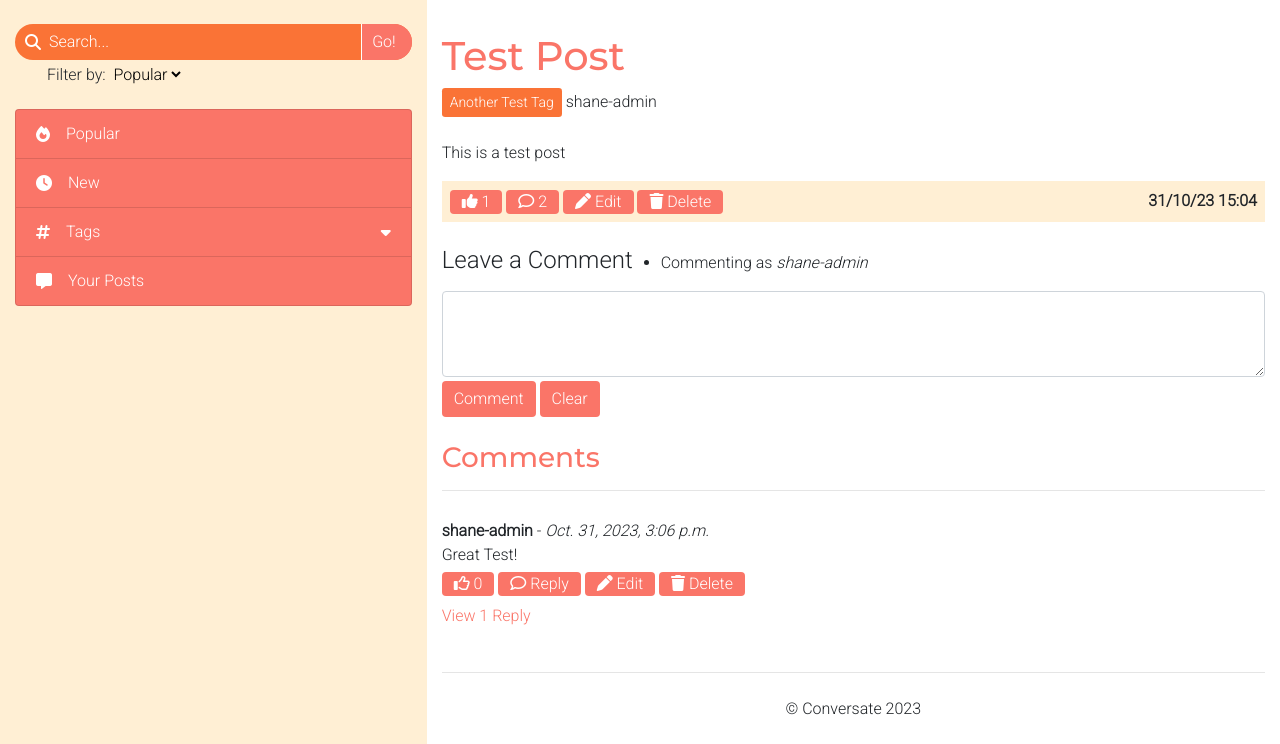
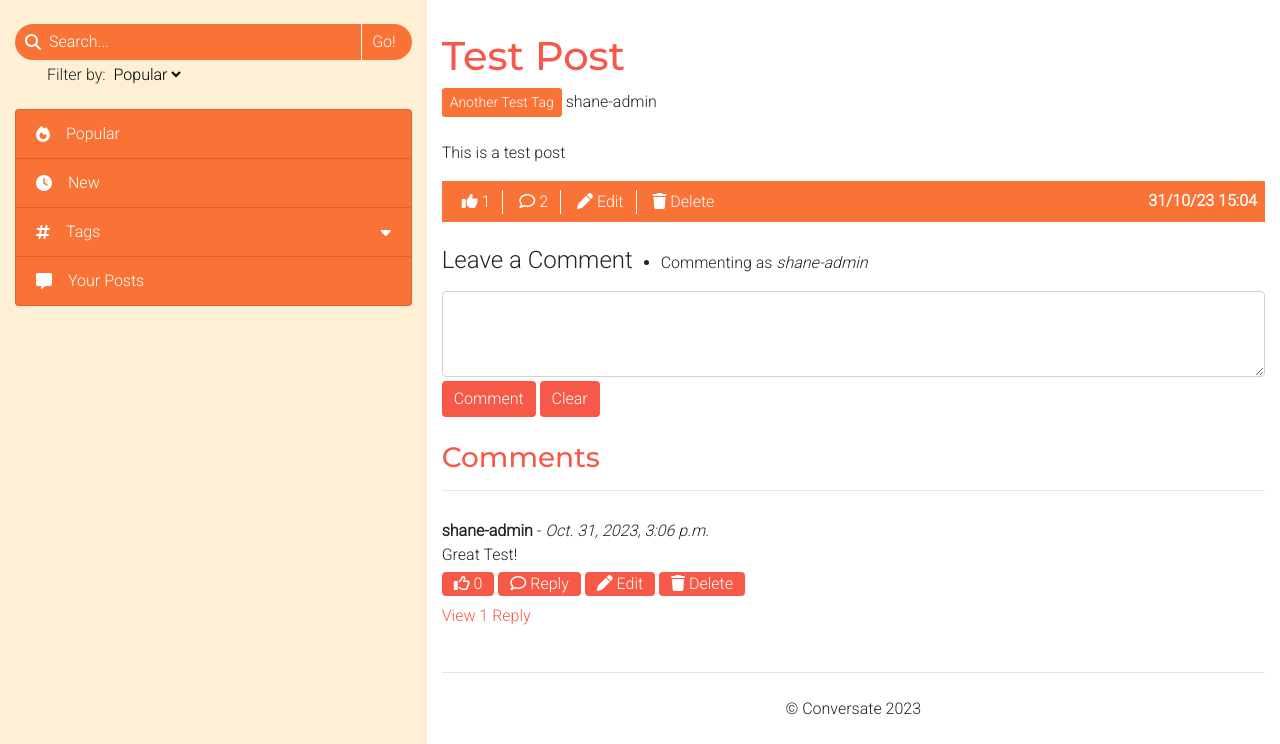
Before and after one commit to ShaneByrne0963/conversate-dot-com, a Django app: a page that uses templates/post_details.html in a window 1280 px wide. Shown: the part 56-800 px from the top of the page. Run offline with Django 3.2, Linux system fonts and the light colour scheme; a user stored in the database is signed in; data comes from the database, SQL or seed files in the repository; both versions use the stored data as it was after the commit; some libraries are stand-ins or nearby versions.

Commit message:
Update design of post footer

```diff
--- a/forum/models.py
+++ b/forum/models.py
@@ -49,20 +49,6 @@ class Post(models.Model):
     def number_of_comments(self):
         return self.comments.count()
 
-    def date_formatted(self):
-        day = ''
-        if self.posted_on.day < 10:
-            day += '0'
-        day += str(self.posted_on.day)
-        month = ''
-        if self.posted_on.month < 10:
-            month += '0'
-        month += str(self.posted_on.month)
-        year = self.posted_on.year % 100
-        hour = self.posted_on.hour
-        minute = self.posted_on.minute
-        return (f'{day}/{month}/{year},{hour}:{minute} -')
-
 
 class Comment(models.Model):
     post = models.ForeignKey(Post, on_delete=models.CASCADE,
--- a/static/css/style.css
+++ b/static/css/style.css
@@ -27,11 +27,11 @@ a,
 h1,
 h2,
 h3 {
-    color: #FA7568;
+    color: #f75949;
 }
 
 .btn {
-    background-color: #FA7568;
+    background-color: #f75949;
     border: none;
     color: white;
 }
@@ -48,6 +48,12 @@ a:hover {
     display: flex;
     align-items: center;
     justify-content: center;
+}
+
+/* Adds a white line to separate an element to the right of it */
+.line-separate {
+    border-radius: 0;
+    border-right: 1px solid white;
 }
 
 /* --------------------------------------------------------Login--------------------------------------------------------- */
@@ -98,6 +104,11 @@ a:hover {
     text-align: center;
 }
 
+.nav-icon:hover {
+    color: white;
+    background-color: #f75949;
+}
+
 /* ------------------------------------------------------Side Navigation------------------------------------------------------ */
 
 .side-nav>a {
@@ -105,18 +116,19 @@ a:hover {
     grid-template-columns: auto 1fr auto;
     grid-template-rows: 1fr;
     color: white;
-    background-color: #FA7568;
+    background-color: #FA7336;
 }
 
-.side-nav>a:hover {
-    background-color: #FA9C52;
+.side-nav>a:hover,
+.side-nav>a.active:hover {
+    background-color: #f75949;
     color: white;
     font-weight: bold;
 }
 
 .side-nav>a.active {
-    background-color: #FA7336;
-    border-color: #FA7568;
+    background-color: #FA9C52;
+    border-color: rgba(0, 0, 0, 0.25);
 }
 
 .search-bar {
@@ -150,15 +162,15 @@ a:hover {
 }
 
 .search-bar input[type=submit] {
-    background-color: #FA7568;
+    background: none;
     border: none;
     border-left: 1px solid white;
     padding: 4px 16px 4px 10px;
     color: white;
 }
 
-.search-bar button:hover {
-    background-color: #FA9C52;
+.search-bar input[type=submit]:hover {
+    background-color: #f75949;
 }
 
 #search-filter {
@@ -204,8 +216,14 @@ a:hover {
 }
 
 #post-footer {
-    background-color: #FFEFD4;
+    background-color: #FA7336;
     padding: 8px;
+    color: white;
+}
+
+#post-footer button,
+#post-footer a {
+    background: none;
 }
 
 /* ------------------------------------------------------Post Form------------------------------------------------------ */
--- a/templates/post_details.html
+++ b/templates/post_details.html
@@ -21,10 +21,10 @@
             <form class="d-inline" method="POST" action="{% url 'like_post' post.slug %}">
                 {% csrf_token %}
                 {% if liked %}
-                    <button type="submit" class="btn py-0" aria-label="Unlike this post">
+                    <button type="submit" class="btn py-0 line-separate" aria-label="Unlike this post">
                         <i class="fa-solid fa-thumbs-up"></i>
                 {% else %}
-                    <button type="submit" class="btn py-0" aria-label="Like this post">
+                    <button type="submit" class="btn py-0 line-separate" aria-label="Like this post">
                         <i class="fa-regular fa-thumbs-up"></i>
                 {% endif %}
                     {{ post.number_of_likes }}
@@ -37,16 +37,16 @@
                 </span>
             {% endif %}
             {% if user.is_authenticated %}
-                <a class="btn py-0" href="#post-comment" aria-label="Post a comment">
+                <a class="btn py-0 line-separate" href="#post-comment" aria-label="Post a comment">
             {% else %}
-                <a class="btn py-0" href="#comments" aria-label="View the post's comments">
+                <a class="btn py-0 line-separate" href="#comments" aria-label="View the post's comments">
             {% endif %}
                 <i class="fa-regular fa-comment"></i>
                 {{ post.number_of_comments }}
             </a>
             <!-- Buttons specifically for user-owned posts -->
             {% if user == post.posted_by %}
-                <a class="btn py-0" href="{% url 'edit_post' post.slug %}" aria-label="Edit this post">
+                <a class="btn py-0 line-separate" href="{% url 'edit_post' post.slug %}" aria-label="Edit this post">
                     <i class="fa-solid fa-pen"></i>
                     Edit
                 </a>
```
Also changed, not shown: db.sqlite3.
